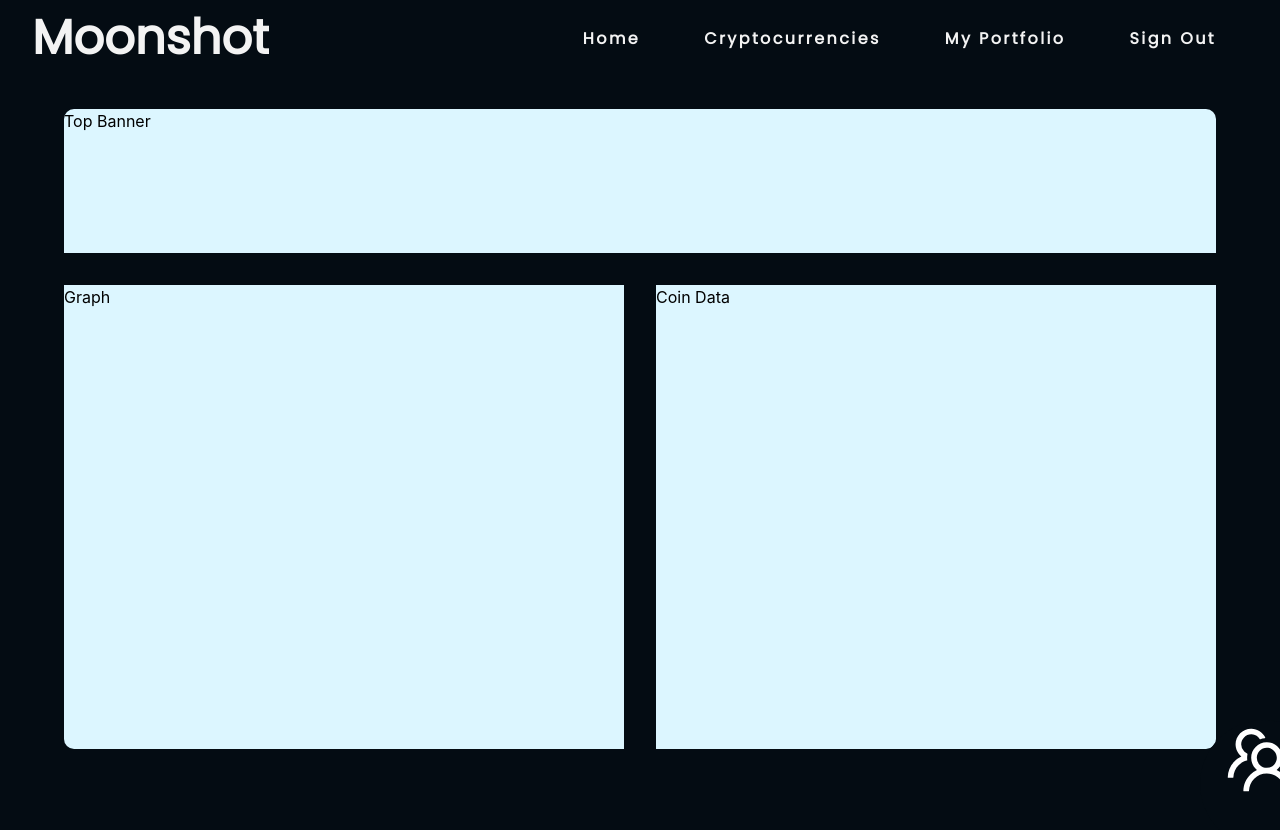
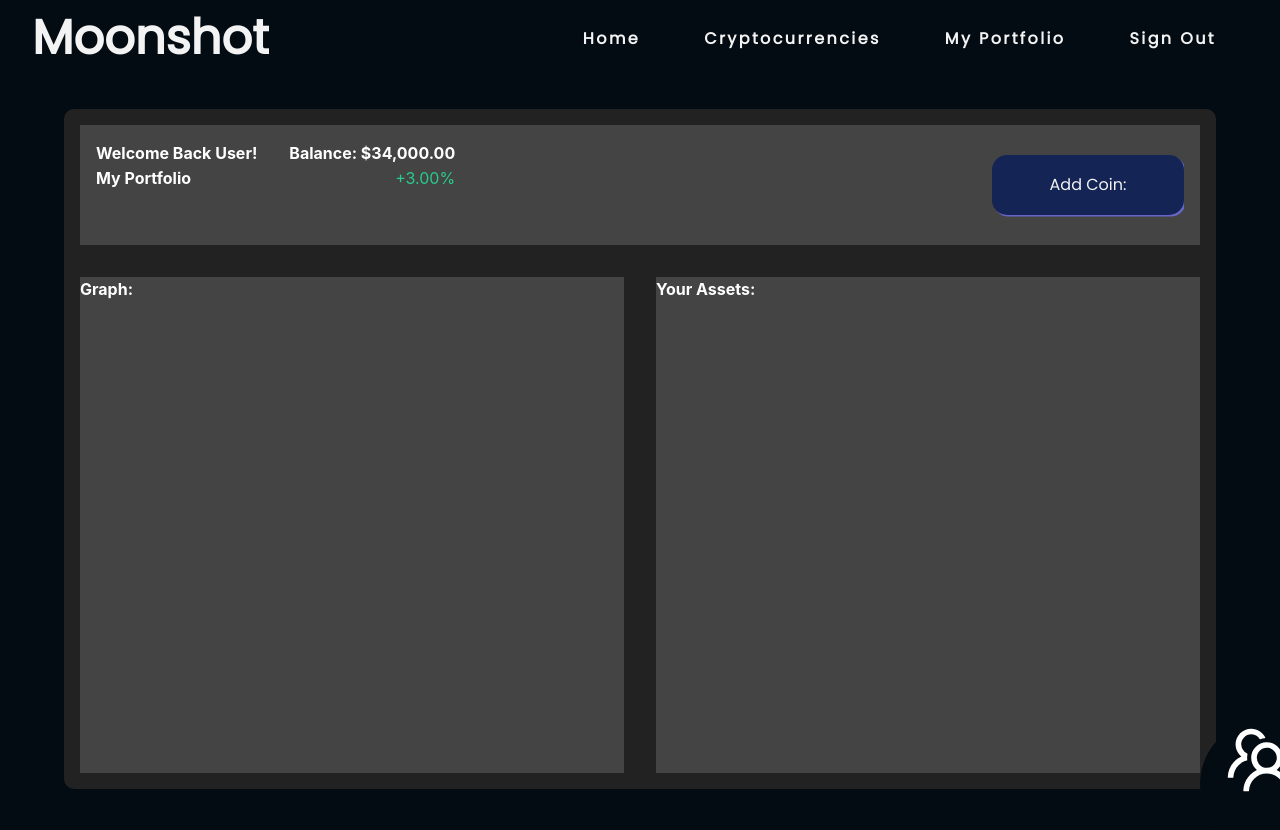
Before and after one commit to IrvHenri/moonshot, a React (Create React App) app in the folder client/: page /portfolio in a window 1280 px wide. Both pictures are taken after a click on the button "Create your Portfolio". Shown: the top 830 px of the page. Built offline with nearby package versions, Linux system fonts and the light colour scheme.

Commit message:
Minor style and layout changes

```diff
--- a/client/src/components/Portfolio/PortfolioDashboard.js
+++ b/client/src/components/Portfolio/PortfolioDashboard.js
@@ -1,14 +1,28 @@
 const PortfolioDashboard = () => {
   return <div className='portfolio-dashboard'>
-    <div className='portfolio-top-banner'>
-      Top Banner
+    <div className='portfolio-banner'>
+      <div className='portfolio-banner-left'>
+      <div>
+      <h1>Welcome Back User!</h1>
+      <h2>My Portfolio</h2>
+      </div>
+      <div>
+        <h2>Balance: $34,000.00</h2>
+        <p>+3.00%</p>
+      </div>
+      </div>
+      <div className='portfolio-banner-right'>
+        <button>
+          Add Coin:
+        </button>
+      </div>
     </div>
     <div className='portfolio-info-container'>
       <div className='portfolio-graph'>
-        Graph
+        <h1>Graph:</h1>
       </div>
       <div className='portfolio-coin-data'>
-        Coin Data
+        <h1>Your Assets:</h1>
       </div>
     </div>
   </div>
--- a/client/src/components/Portfolio/index.css
+++ b/client/src/components/Portfolio/index.css
@@ -68,16 +68,46 @@
   flex-direction: column;
   margin: 2em auto;
   width: 90%;
-  height: 80vh;
+  height: 85vh;
   border-radius: 10px;
-  color: black;
+  color: white;
+  background-color: #222;
+  padding: 1em;
 }
 
-.portfolio-top-banner {
+.portfolio-banner {
   width: 100%;
-  height: 18vh;
+  height: 15vh;
   margin-bottom: 2em;
-  background-color: var(--secondary-bg-color);
+  background-color: #444;
+  display: flex;
+  justify-content: space-between;
+}
+
+.portfolio-banner-left{
+  display: flex;
+}
+
+.portfolio-banner-left div{
+  margin: 1em;
+}
+
+.portfolio-banner-left div p{
+  color: var(--market-up-color);
+  text-align: right;
+}
+
+.portfolio-banner-right{
+  display: flex;
+  justify-content: center;
+  align-items: center;
+  margin-right: 1em;
+}
+
+.portfolio-banner-right button{
+  height: 50%;
+  width: 15vw;
+  border-radius: 15px;
 }
 
 .portfolio-info-container{
@@ -88,10 +118,21 @@
 .portfolio-graph{
   flex: 1;
   margin-right: 2em;
-  background-color: var(--secondary-bg-color);
+  background-color: #444;
 }
 
 .portfolio-coin-data{
   flex: 1;
-  background-color: var(--secondary-bg-color);
+  background-color: #444;
 }
+
+@media screen and (max-width: 600px) {
+  .portfolio-info-container{
+    flex-direction: column;
+  }
+
+  .portfolio-graph{
+    margin-right: 0;
+    margin-bottom: 1em;
+  }
+}
```
